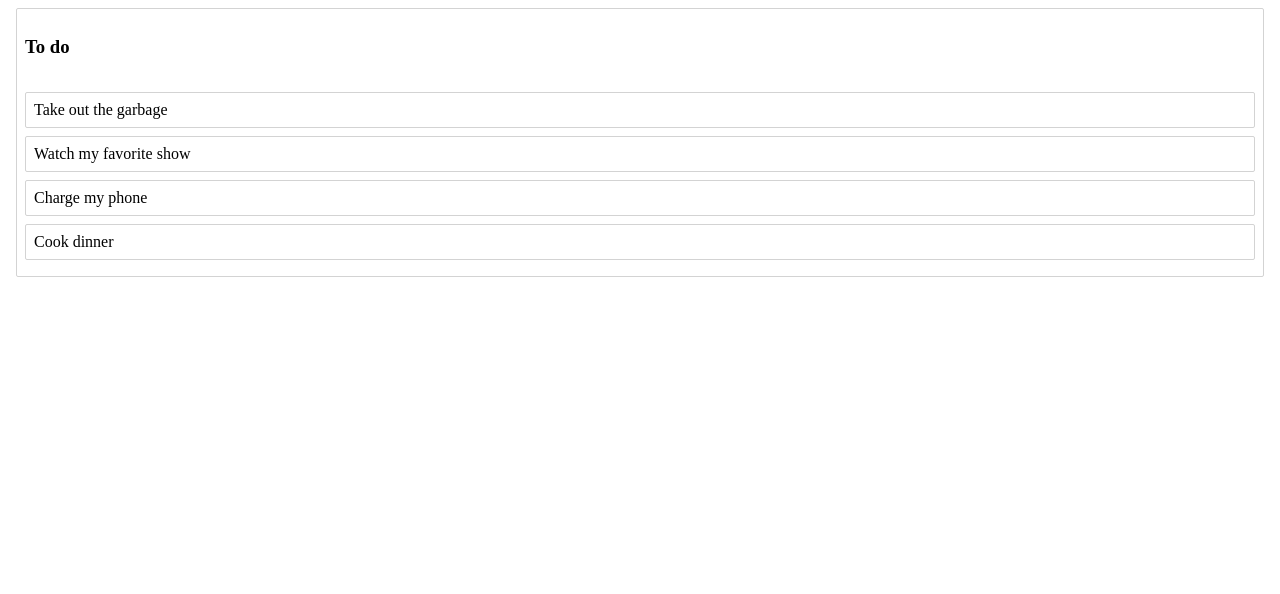
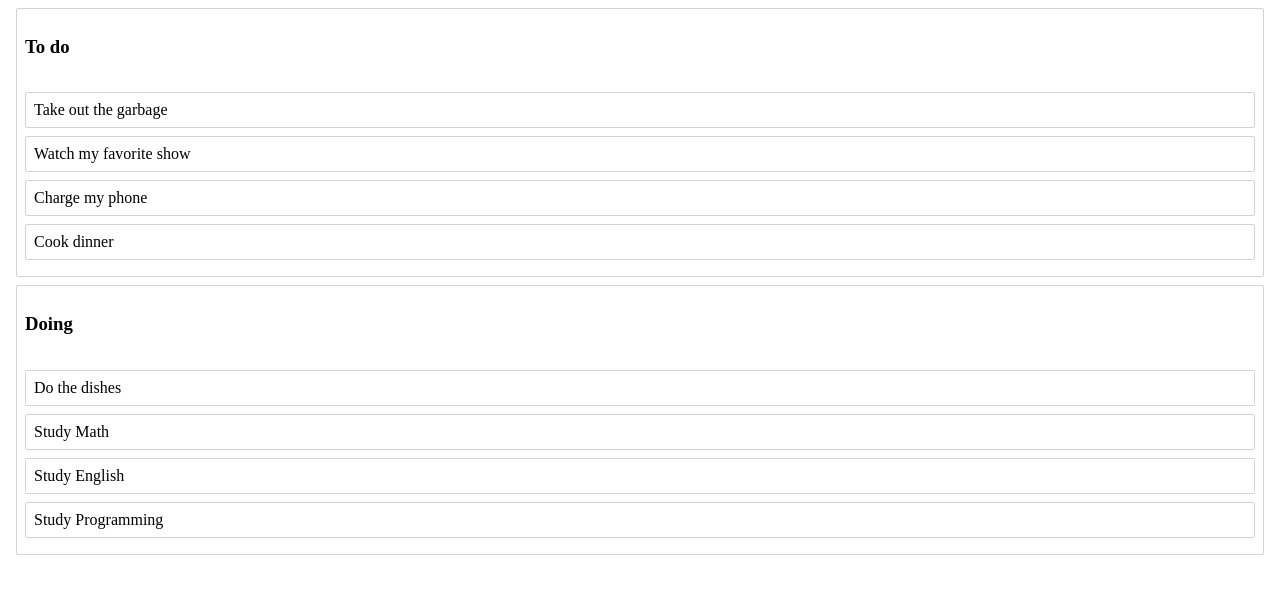
Before and after one commit to jasonluo07/react-beautiful-dnd-sandbox, a React (Create React App) app: page / in a window 1280 px wide. Shown: the top 594 px of the page. Built offline with nearby package versions, Linux system fonts and the light colour scheme.

Commit message:
chore: add data

```diff
--- a/src/App.tsx
+++ b/src/App.tsx
@@ -1,5 +1,5 @@
 import { useState } from 'react';
-import initialData from './initial-dats';
+import initialData from './initialData';
 import Column from './components/Column';
 import { IData } from './types';
 
--- a/src/initial-dats.ts
+++ /dev/null
@@ -1,18 +0,0 @@
-const initialData = {
-  tasks: {
-    'task-1': { id: 'task-1', content: 'Take out the garbage' },
-    'task-2': { id: 'task-2', content: 'Watch my favorite show' },
-    'task-3': { id: 'task-3', content: 'Charge my phone' },
-    'task-4': { id: 'task-4', content: 'Cook dinner' },
-  },
-  columns: {
-    'column-1': {
-      id: 'column-1',
-      title: 'To do',
-      taskIds: ['task-1', 'task-2', 'task-3', 'task-4'],
-    },
-  },
-  columnOrder: ['column-1'],
-};
-
-export default initialData;
--- /dev/null
+++ b/src/initialData.ts
@@ -0,0 +1,29 @@
+import { IData } from './types';
+
+const initialData: IData = {
+  tasks: {
+    'task-1': { id: 'task-1', content: 'Take out the garbage' },
+    'task-2': { id: 'task-2', content: 'Watch my favorite show' },
+    'task-3': { id: 'task-3', content: 'Charge my phone' },
+    'task-4': { id: 'task-4', content: 'Cook dinner' },
+    'task-5': { id: 'task-5', content: 'Do the dishes' },
+    'task-6': { id: 'task-6', content: 'Study Math' },
+    'task-7': { id: 'task-7', content: 'Study English' },
+    'task-8': { id: 'task-8', content: 'Study Programming' },
+  },
+  columns: {
+    'column-1': {
+      id: 'column-1',
+      title: 'To do',
+      taskIds: ['task-1', 'task-2', 'task-3', 'task-4'],
+    },
+    'column-2': {
+      id: 'column-2',
+      title: 'Doing',
+      taskIds: ['task-5', 'task-6', 'task-7', 'task-8'],
+    },
+  },
+  columnOrder: ['column-1', 'column-2'],
+};
+
+export default initialData;
```
